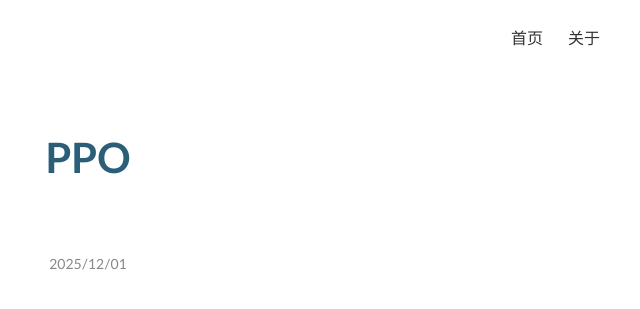
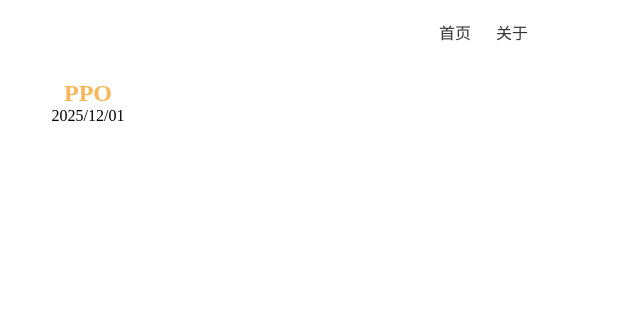
Before and after one commit to liangruogu/liangruogu.github.io, a Jekyll site: the page built from index.html, in a window 1280 px wide. Shown: the top 309 px of the page, without its empty margins (552-1192 px from the left). Built offline with Jekyll 4.4.1, drawn with Linux system fonts in a browser that asks for light colours.

Commit message:
style part

```diff
--- a/_layouts/default.html
+++ b/_layouts/default.html
@@ -3,152 +3,79 @@
 <head>
     <meta charset="UTF-8">
     <meta name="viewport" content="width=device-width, initial-scale=1.0">
-    <title>{{ page.title }} | forest's Blog</title>
+    <title>{{ page.title }}</title>
 
     <script>
       window.MathJax = {
-        tex: {
-          inlineMath: [['$', '$'], ['\\(', '\\)']],
-          displayMath: [['$$', '$$']],
-          processEscapes: true
-        }
+        tex: { inlineMath: [['$', '$']], displayMath: [['$$', '$$']], processEscapes: true }
       };
     </script>
     <script id="MathJax-script" async src="https://cdn.jsdelivr.net/npm/mathjax@3/es5/tex-mml-chtml.js"></script>
-
     <link href="https://fonts.googleapis.com/css2?family=Noto+Serif+SC:wght@400;700&display=swap" rel="stylesheet">
 
     <style>
         * { padding: 0; margin: 0; box-sizing: border-box; }
-        body {
-            background-color: #fff;
-            font-family: 'Noto Serif SC', "Optima", "Georgia", serif;
-            color: #333;
+        body { background-color: #fff; color: #333; }
+
+        .top {
+            display: flex; position: fixed; gap: 25px;
+            right: 200px; top: 20px; z-index: 1000;
+        }
+        .top > div { cursor: pointer; font-family: sans-serif; }
+
+        .content {
+            width: 100%; padding-top: 80px;
+            display: flex; flex-direction: column; align-items: center;
         }
 
-        .top {
-            display: flex;
-            position: fixed;
-            gap: 25px;
-            right: 10%;
-            top: 25px;
-            z-index: 1000;
-            font-family: sans-serif;
+        .index-page .post {
+            text-align: center; width: 400px; margin-bottom: 50px;
+            color: rgb(251, 182, 92); transition: color 0.6s ease;
+            cursor: pointer; user-select: none;
         }
-        .top > div {
-            cursor: pointer;
-            transition: color 0.3s;
-            font-size: 16px;
-        }
-        .top > div:hover { color: #2b5e77; }
+        .index-page .post:hover { color: rgb(90, 183, 230); }
+        .index-page .post > span { color: black; cursor: auto; }
+        .index-page a { text-decoration: none; }
 
-        .content {
-            width: 100%;
-            padding-top: 100px;
-            padding-bottom: 100px;
-            display: flex;
-            flex-direction: column;
-            align-items: center;
+        .post-page {
+            width: 90%; max-width: 850px; text-align: left;
+            font-family: 'Noto Serif SC', serif; font-size: 19px; line-height: 1.8;
         }
 
-        .post-detail-content {
-            width: 90%;
-            max-width: 850px;
-            font-size: 19px;
-            line-height: 1.8;
-            text-align: left;
+        .post-page h1 {
+            text-align: center; color: #2b5e77; font-size: 2.2em;
+            margin-bottom: 50px; margin-top: 20px;
         }
 
-        /* 标题处理 */
-        .post-detail-content h1 {
-            text-align: center;
-            color: #2b5e77;
-            font-size: 2.2em;
-            margin-bottom: 50px;
-            margin-top: 20px;
-            font-weight: 700;
+        .post-page h2, .post-page h3 {
+            text-align: left; color: #2b5e77; margin: 1.6em 0 0.8em;
         }
+        .post-page h2 { border-bottom: 1px solid #eee; padding-bottom: 8px; }
 
-        .post-detail-content h2,
-        .post-detail-content h3 {
-            text-align: left;
-            color: #2b5e77;
-            margin-top: 1.6em;
-            margin-bottom: 0.8em;
-            font-weight: 700;
+        .post-page p, .post-page ul, .post-page ol { text-align: left; margin-bottom: 1.5em; }
+
+        .post-page blockquote {
+            border-left: 4px solid #2b5e77; padding: 10px 25px;
+            background: #f8fbfd; font-style: italic; margin: 25px 0;
         }
-
-        .post-detail-content h2 {
-            border-bottom: 1px solid #eee;
-            padding-bottom: 8px;
-        }
-
-        .post-detail-content p {
-            margin-bottom: 1.5em;
-            word-wrap: break-word;
-        }
-
-        .post-detail-content ul,
-        .post-detail-content ol {
-            margin-left: 1.5em;
-            margin-bottom: 1.5em;
-            text-align: left;
-        }
-
-        /* 引用块 */
-        .post-detail-content blockquote {
-            border-left: 4px solid #2b5e77;
-            padding: 10px 25px;
-            background-color: #f8fbfd;
-            color: #555;
-            margin: 25px 0;
-            font-style: italic;
-        }
-
-        mjx-container {
-            font-size: 108% !important;
-            margin-top: 0.5em;
-            margin-bottom: 0.5em;
-            color: #2b5e77;
-        }
+        mjx-container { color: #2b5e77; font-size: 105% !important; }
 
         pre {
-            background: #f1f4f6;
-            padding: 20px;
-            border-radius: 8px;
-            overflow-x: auto;
-            font-family: Consolas, Monaco, monospace;
-            font-size: 16px;
-            margin: 20px 0;
+            background: #f1f4f6; padding: 15px; border-radius: 8px;
+            font-size: 16px; overflow-x: auto; margin: 20px 0;
         }
-
-        .post {
-            text-align: center;
-            width: 100%;
-            max-width: 500px;
-            margin: 20px auto;
-            color: rgb(251, 182, 92);
-            transition: color 0.4s;
-            cursor: pointer;
-        }
-        .post:hover { color: rgb(90, 183, 230); }
-        .post span { color: #888; font-size: 14px; }
-        a { text-decoration: none; color: inherit; }
-
     </style>
 </head>
 <body>
-
     <nav class="top">
         <div onclick="window.location.assign('/')">首页</div>
         <div onclick="window.location.assign('/about.html')">关于</div>
     </nav>
 
     <main class="content">
-        <article class="post-detail-content">
+        <article class="{{ page.class }}">
             {{ content }}
         </article>
     </main>
-
 </body>
 </html>
--- a/index.html
+++ b/index.html
@@ -1,6 +1,6 @@
 ---
 layout: default
-title: forest's Blog
+class: index-page
 ---
 
 {% for post in site.posts %}
```
Also changed, not shown: _posts/2025-12-01-PPO.md (+1 -0 lines).
